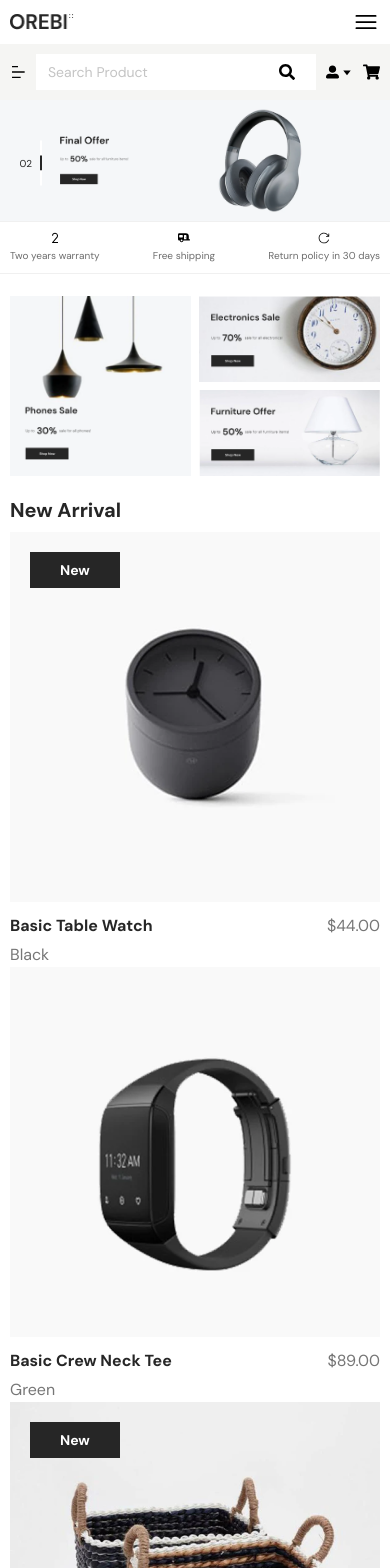
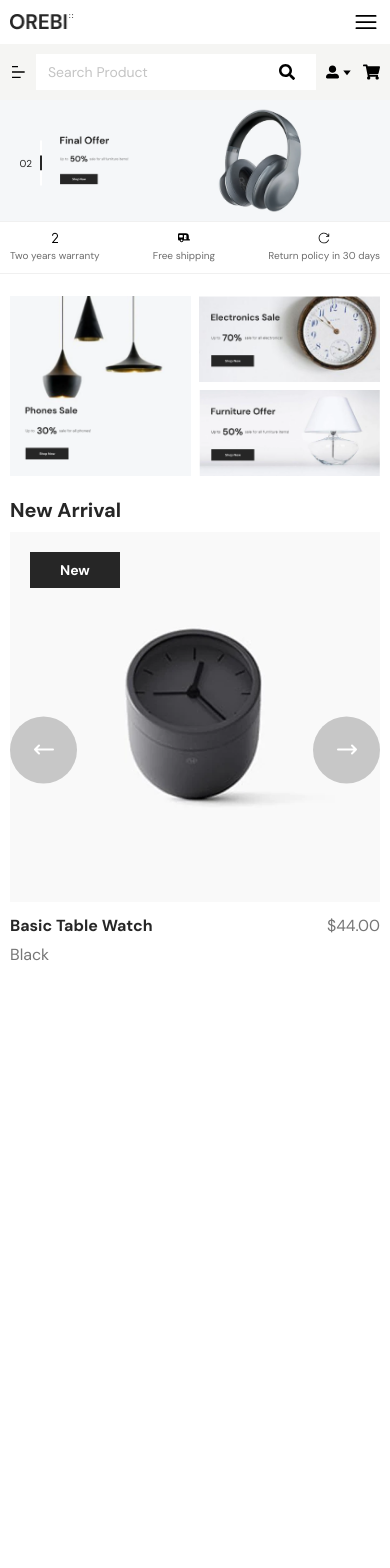
Before and after one commit to AK-Polash/oreby, a React (Create React App) app: page / in a window 390 px wide. Shown: the top 1568 px of the page. After the commit the page ends 977 px from the top, so only its background shows below. Built offline with nearby package versions, Linux system fonts and the light colour scheme.

Commit message:
responsive added by half of the whole work of new arrival part

```diff
--- a/src/components/layout/NewArrival.js
+++ b/src/components/layout/NewArrival.js
@@ -1,11 +1,114 @@
 import React from "react";
-import { FaLastfm } from "react-icons/fa";
+import {
+  HiOutlineArrowNarrowLeft,
+  HiOutlineArrowNarrowRight,
+} from "react-icons/hi";
 import Container from "./Container";
 import Flex from "./Flex";
 import Heading from "./Heading";
 import Product from "./Product";
+import Slider from "react-slick";
+import "slick-carousel/slick/slick.css";
 
 const NewArrival = () => {
+  function SampleNextArrow(props) {
+    const { className, style, onClick } = props;
+    return (
+      <div
+        className={className}
+        style={{
+          ...style,
+          width: "67px",
+          height: "67px",
+          borderRadius: "50%",
+          background: "#c7c7c7",
+          cursor: "pointer",
+          position: "absolute",
+          top: "50%",
+          right: "0",
+          transform: "translateY(-50%)",
+          zIndex: "5",
+          display: "flex",
+          justifyContent: "center",
+          alignItems: "center",
+        }}
+        onClick={onClick}
+      >
+        <HiOutlineArrowNarrowRight className="text-2xl font-bold text-pure" />
+      </div>
+    );
+  }
+
+  function SamplePrevArrow(props) {
+    const { className, style, onClick } = props;
+    return (
+      <div
+        className={className}
+        style={{
+          ...style,
+          width: "67px",
+          height: "67px",
+          borderRadius: "50%",
+          background: "#c7c7c7",
+          cursor: "pointer",
+          position: "absolute",
+          top: "50%",
+          right: "0",
+          transform: "translateY(-50%)",
+          zIndex: "5",
+          position: "absolute",
+          top: "50%",
+          left: "0",
+          transform: "translateY(-50%)",
+          zIndex: "5",
+          display: "flex",
+          justifyContent: "center",
+          alignItems: "center",
+        }}
+        onClick={onClick}
+      >
+        <HiOutlineArrowNarrowLeft className="text-2xl font-bold text-pure" />
+      </div>
+    );
+  }
+
+  const settings = {
+    arrows: true,
+    dots: false,
+    infinite: true,
+    speed: 500,
+    slidesToShow: 4,
+    slidesToScroll: 1,
+    nextArrow: <SampleNextArrow />,
+    prevArrow: <SamplePrevArrow />,
+    responsive: [
+      {
+        breakpoint: 1024,
+        settings: {
+          slidesToShow: 3,
+          slidesToScroll: 3,
+          infinite: true,
+          dots: false,
+        },
+      },
+      {
+        breakpoint: 600,
+        settings: {
+          slidesToShow: 2,
+          slidesToScroll: 2,
+          initialSlide: 2,
+        },
+      },
+      {
+        breakpoint: 480,
+        settings: {
+          slidesToShow: 1,
+          slidesToScroll: 1,
+        },
+      },
+    ],
+  };
+
   return (
     <div className="w-full md:pt-6 xl:pt-14 2xl:pt-32">
       <Container>
@@ -13,9 +116,13 @@ const NewArrival = () => {
           className="pb-2 font-dm text-xl font-bold capitalize text-primary md:pb-6 md:text-2xl xl:pb-9 xl:text-[39px] 2xl:pb-12"
           title="new arrival"
         />
-        <Flex className="flex flex-wrap items-center justify-between gap-x-10 lg:flex-nowrap">
+
+        <Slider
+          {...settings}
+          className="realtive flex w-full flex-wrap items-center justify-between !gap-x-10 lg:flex-nowrap"
+        >
           <Product
-            className="sm:max-xl:mb-5 sm:max-md:max-w-[200px] md:max-lg:max-w-[215px] 2xl:max-w-[370px]"
+            className="sm:max-xl:mb-5 sm:max-md:max-w-[200px] md:max-xl:max-w-[230px] 2xl:max-w-[370px]"
             imgClass="w-full"
             src="assets/n1.png"
             alt="new_arrival_1"
@@ -26,7 +133,7 @@ const NewArrival = () => {
             productColor="Black"
           />
           <Product
-            className="sm:max-xl:mb-5 sm:max-md:max-w-[200px] md:max-lg:max-w-[215px] 2xl:max-w-[370px]"
+            className="sm:max-xl:mb-5 sm:max-md:max-w-[200px] md:max-xl:max-w-[230px] 2xl:max-w-[370px]"
             imgClass="w-full"
             src="assets/n2.png"
             alt="new_arrival_2"
@@ -37,7 +144,7 @@ const NewArrival = () => {
             productColor="Green"
           />
           <Product
-            className="sm:max-xl:mb-5 sm:max-md:max-w-[200px] md:max-lg:max-w-[215px] 2xl:max-w-[370px]"
+            className="sm:max-xl:mb-5 sm:max-md:max-w-[200px] md:max-xl:max-w-[230px] 2xl:max-w-[370px]"
             imgClass="w-full"
             src="assets/n3.png"
             alt="new_arrival_3"
@@ -48,7 +155,7 @@ const NewArrival = () => {
             productColor="Blue"
           />
           <Product
-            className="sm:max-xl:mb-5 sm:max-md:max-w-[200px] md:max-lg:max-w-[215px] 2xl:max-w-[370px]"
+            className="sm:max-xl:mb-5 sm:max-md:max-w-[200px] md:max-xl:max-w-[230px] 2xl:max-w-[370px]"
             imgClass="w-full"
             src="assets/n4.png"
             alt="new_arrival_4"
@@ -58,7 +165,18 @@ const NewArrival = () => {
             productPrice="$85.00"
             productColor="Purple"
           />
-        </Flex>
+          <Product
+            className="sm:max-xl:mb-5 sm:max-md:max-w-[200px] md:max-xl:max-w-[230px] 2xl:max-w-[370px]"
+            imgClass="w-full"
+            src="assets/n3.png"
+            alt="new_arrival_3"
+            badgeShow={false}
+            badgeTitle="New"
+            productTitle="Basic Crew Neck Tee"
+            productPrice="$54.00"
+            productColor="Blue"
+          />
+        </Slider>
       </Container>
     </div>
   );
```
